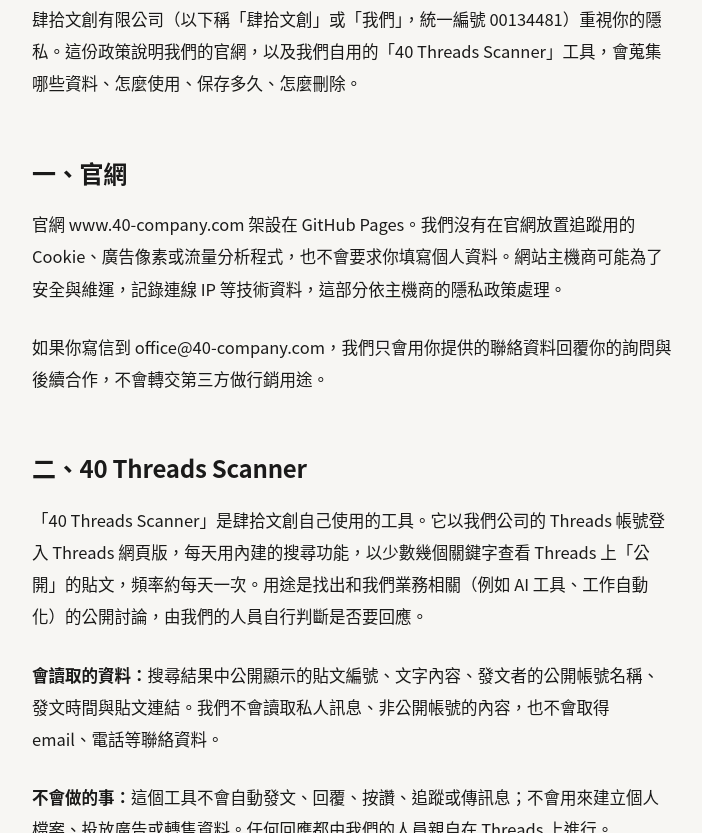
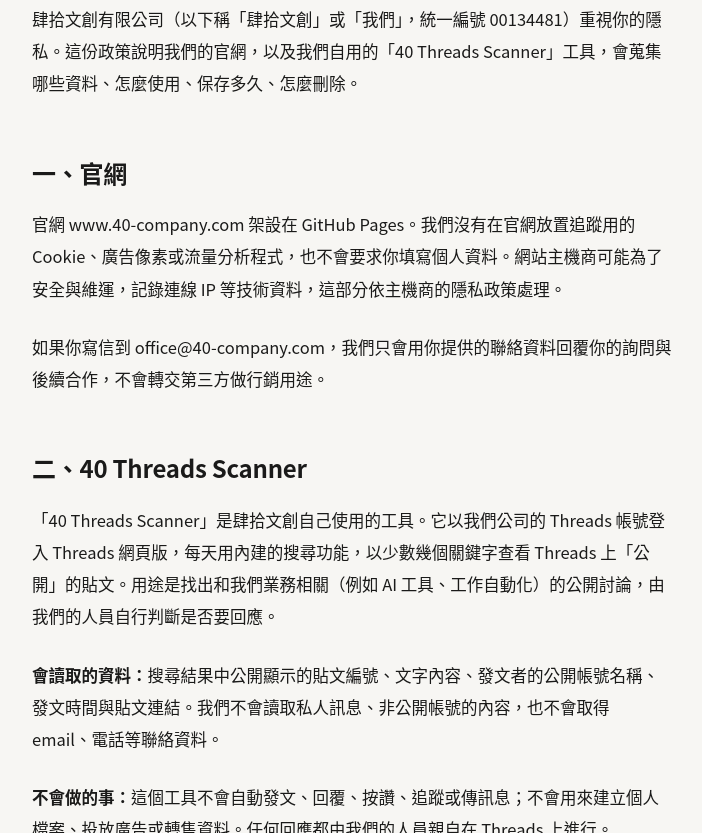
Before and after one commit to rowland10000/40-company-site, a plain HTML site: page privacy.html in a window 1280 px wide. Shown: the part 347-1180 px from the top of the page, without its empty margins (288-990 px from the left). Drawn offline with Linux system fonts and the light colour scheme.

Commit message:
隱私權政策：文字修順
Co-Authored-By: Claude Opus 5.5 <noreply@anthropic.com>
Claude-Session: https://claude.ai/code/session_01TJrWunDCZ2nZ56S72qC7tp

```diff
--- a/privacy.html
+++ b/privacy.html
@@ -51,7 +51,7 @@
 <p>如果你寫信到 office@40-company.com，我們只會用你提供的聯絡資料回覆你的詢問與後續合作，不會轉交第三方做行銷用途。</p>
 
 <h2>二、40 Threads Scanner</h2>
-<p>「40 Threads Scanner」是肆拾文創自己使用的工具。它以我們公司的 Threads 帳號登入 Threads 網頁版，每天用內建的搜尋功能，以少數幾個關鍵字查看 Threads 上「公開」的貼文，頻率約每天一次。用途是找出和我們業務相關（例如 AI 工具、工作自動化）的公開討論，由我們的人員自行判斷是否要回應。</p>
+<p>「40 Threads Scanner」是肆拾文創自己使用的工具。它以我們公司的 Threads 帳號登入 Threads 網頁版，每天用內建的搜尋功能，以少數幾個關鍵字查看 Threads 上「公開」的貼文。用途是找出和我們業務相關（例如 AI 工具、工作自動化）的公開討論，由我們的人員自行判斷是否要回應。</p>
 <p><strong>會讀取的資料：</strong>搜尋結果中公開顯示的貼文編號、文字內容、發文者的公開帳號名稱、發文時間與貼文連結。我們不會讀取私人訊息、非公開帳號的內容，也不會取得 email、電話等聯絡資料。</p>
 <p><strong>不會做的事：</strong>這個工具不會自動發文、回覆、按讚、追蹤或傳訊息；不會用來建立個人檔案、投放廣告或轉售資料。任何回應都由我們的人員親自在 Threads 上進行。</p>
 <p><strong>處理方式：</strong>搜尋結果會傳送給 Anthropic 的 Claude API，用來判斷內容是否相關並整理摘要。Anthropic 依其商業服務條款處理這些內容。除此之外，資料不會提供給其他第三方。</p>
```
